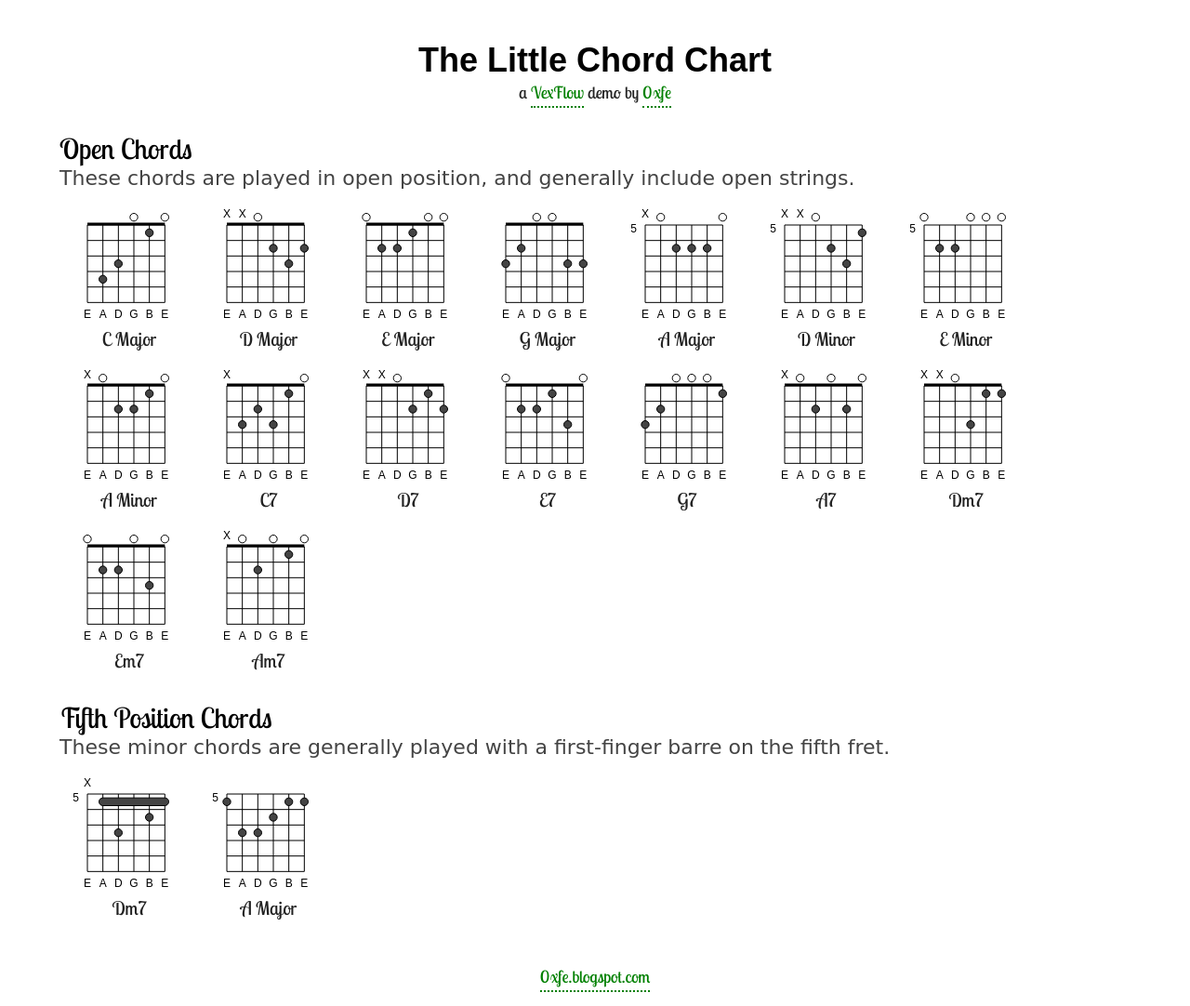
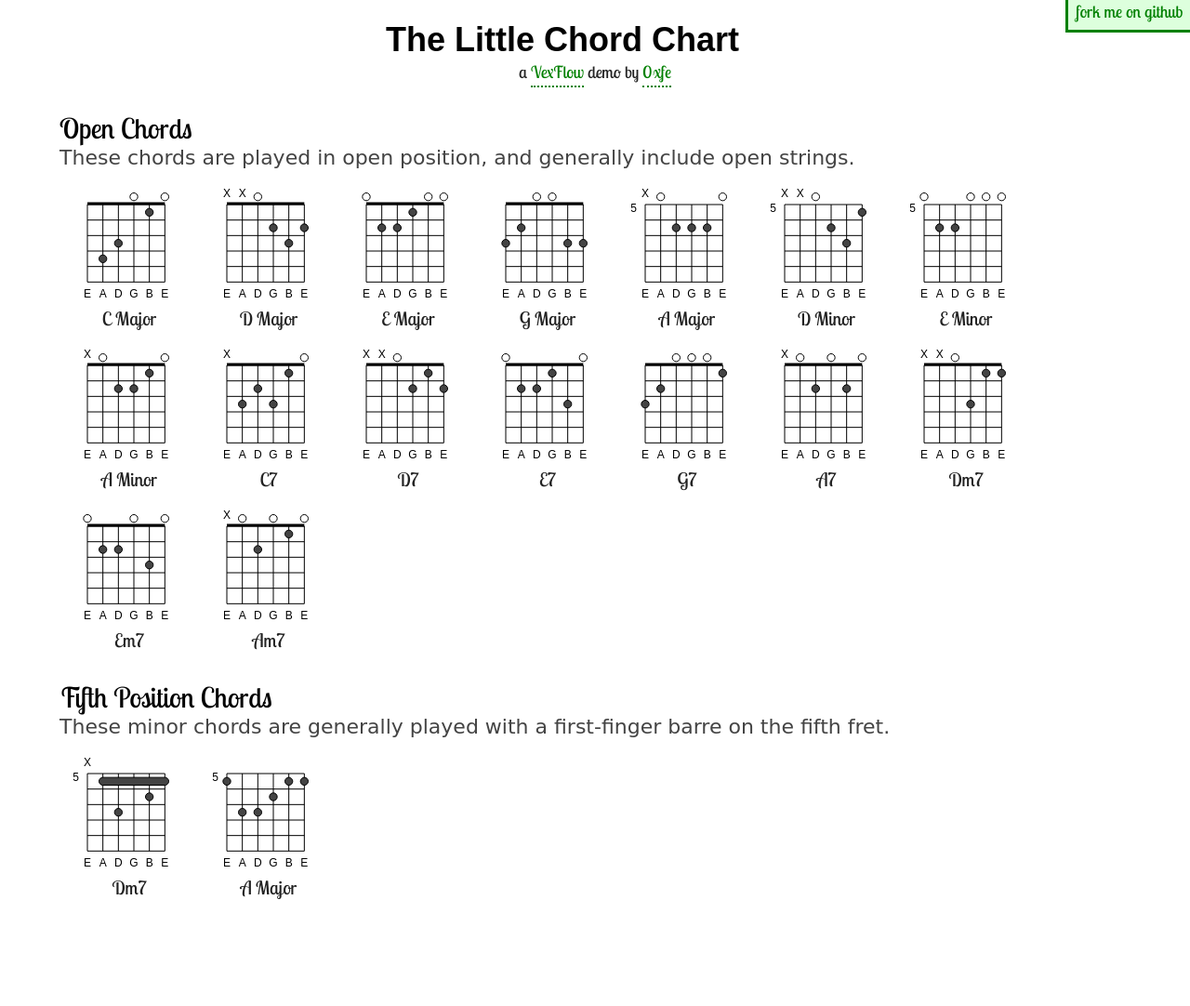
Before and after one commit to 0xfe/vexchords, a plain HTML site: page index.html in a window 1280 px wide. Shown: the whole page at 93% size. After the commit the page ends 967 px from the top, so only its background shows below. Drawn offline with Linux system fonts and the light colour scheme; a web font is replaced by a local one.

Commit message:
Added github link.

```diff
--- a/css/style.css
+++ b/css/style.css
@@ -9,8 +9,8 @@ body {
 a { text-decoration: none; color: green; padding-bottom: 3px; border-bottom: dotted green 2px }
 a:link {text-decoration: none; color: green}
 a:visited {text-decoration: none; color: green}
-a:active {text-decoration: none; color: #369}
-a:hover {text-decoration: none; color: #369}
+a:active {text-decoration: none; color: #003300}
+a:hover {text-decoration: none; color: #003300}
 
 #wrapper {
   font-size: 18px;
@@ -27,6 +27,7 @@ h1 {
   font-family: "Bowlby One SC", sans-serif;
   font-size: 36px;
   margin-bottom: 2px;
+  margin-top: 2px;
 }
 
 .chord { float: left; padding-top: 8px;}
@@ -53,4 +54,14 @@ h1 {
   font-size: 22px;
 }
 
+.topbar {
+  float: right;
+  padding: 8px;
+  background: #dfd;
+  border-bottom: solid green;
+  border-left: solid green;
+}
+
+.topbar a { border: solid green 0px; }
+
 p { padding: 10px; }
--- a/index.html
+++ b/index.html
@@ -33,6 +33,9 @@ $(function() { init() });
 </head>
 
 <body>
+  <div class="topbar" style="clear:left; padding-top: 1px;">
+    <center><a href="http://github.com/0xfe/vexchords">fork me on github</a></center>
+  </div>
   <div id="wrapper">
 
   <center>
@@ -42,9 +45,6 @@ $(function() { init() });
 
   <div id="container"></div>
 
-  <div style="clear:left; padding-top: 50px;">
-    <center><a href="http://0xfe.blogspot.com">0xfe.blogspot.com</a></center>
-  </div>
 </div>
 </center>
 </body>
```
